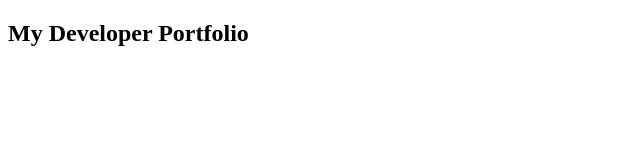
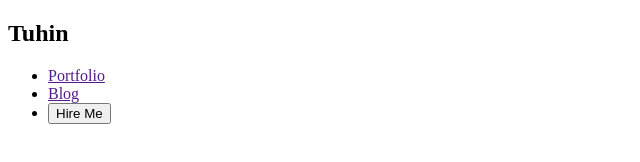
Before and after one commit to Tuhinbd71/my-web-developer-portfolio, a plain HTML site: page index.html in a window 1280 px wide. Shown: the whole page, without its empty margins (0-640 px from the left). Drawn offline with Linux system fonts and the light colour scheme.

Commit message:
nav commit

```diff
--- a/index.html
+++ b/index.html
@@ -7,10 +7,17 @@
 </head>
 <body>
     <header>
-
+        <nav>
+            <h2>Tuhin</h2>
+            <ul>
+                <li><a href="">Portfolio</a></li>
+                <li><a href="">Blog</a></li>
+                <li><button>Hire Me</button></li>
+            </ul>
+        </nav>
     </header>
     <main>
-        <h2>My Developer Portfolio</h2>
+
     </main>
     <footer>
 
```
Also changed, not shown: portfolio-resources-main/images/developer.png (added), portfolio-resources-main/images/hardy.png (added), portfolio-resources-main/images/header_bg.png (added), portfolio-resources-main/images/icons/facebook.png (added), portfolio-resources-main/images/icons/insta.png (added), portfolio-resources-main/images/icons/js.png (added), portfolio-resources-main/images/icons/mongo.png (added), portfolio-resources-main/images/icons/nodejs.png (added), portfolio-resources-main/images/icons/react.png (added), portfolio-resources-main/images/icons/twitter.png (added).
